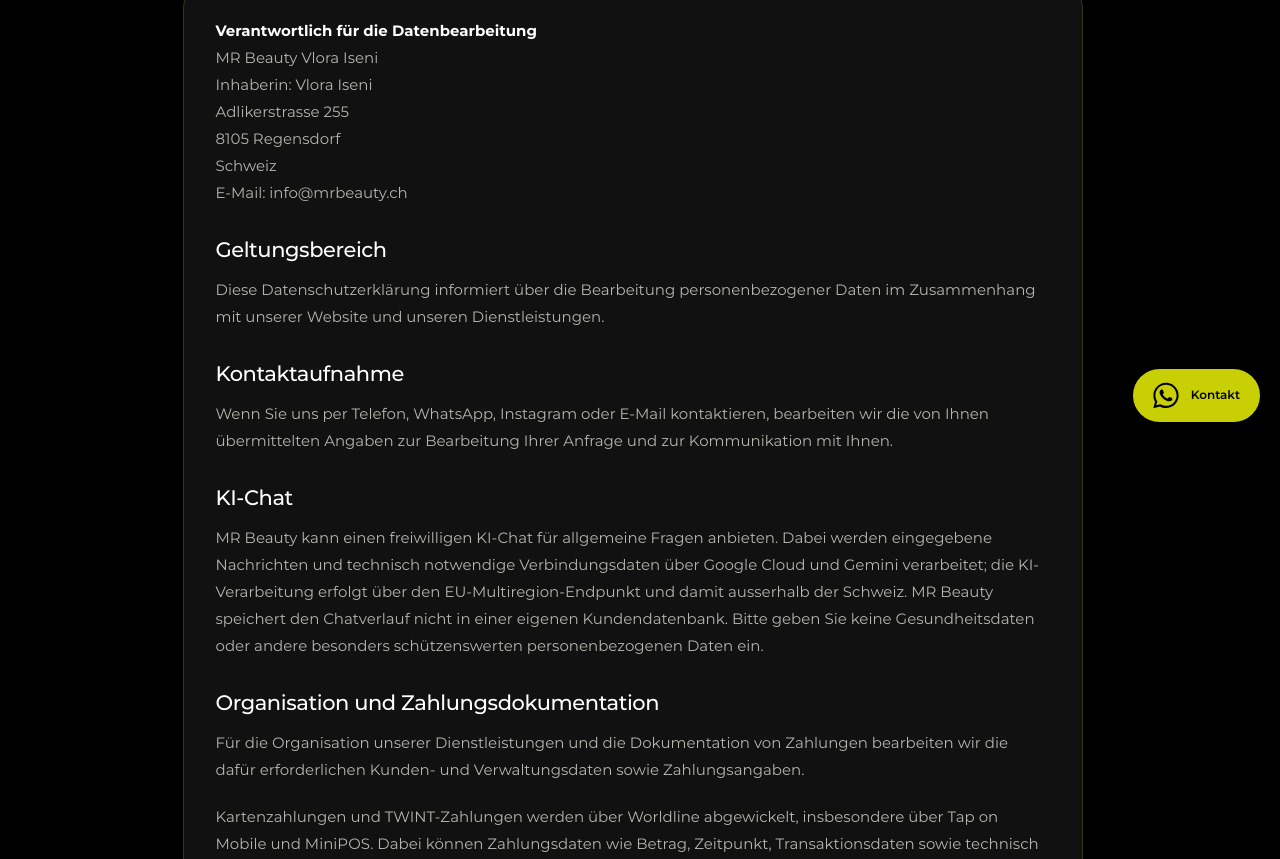
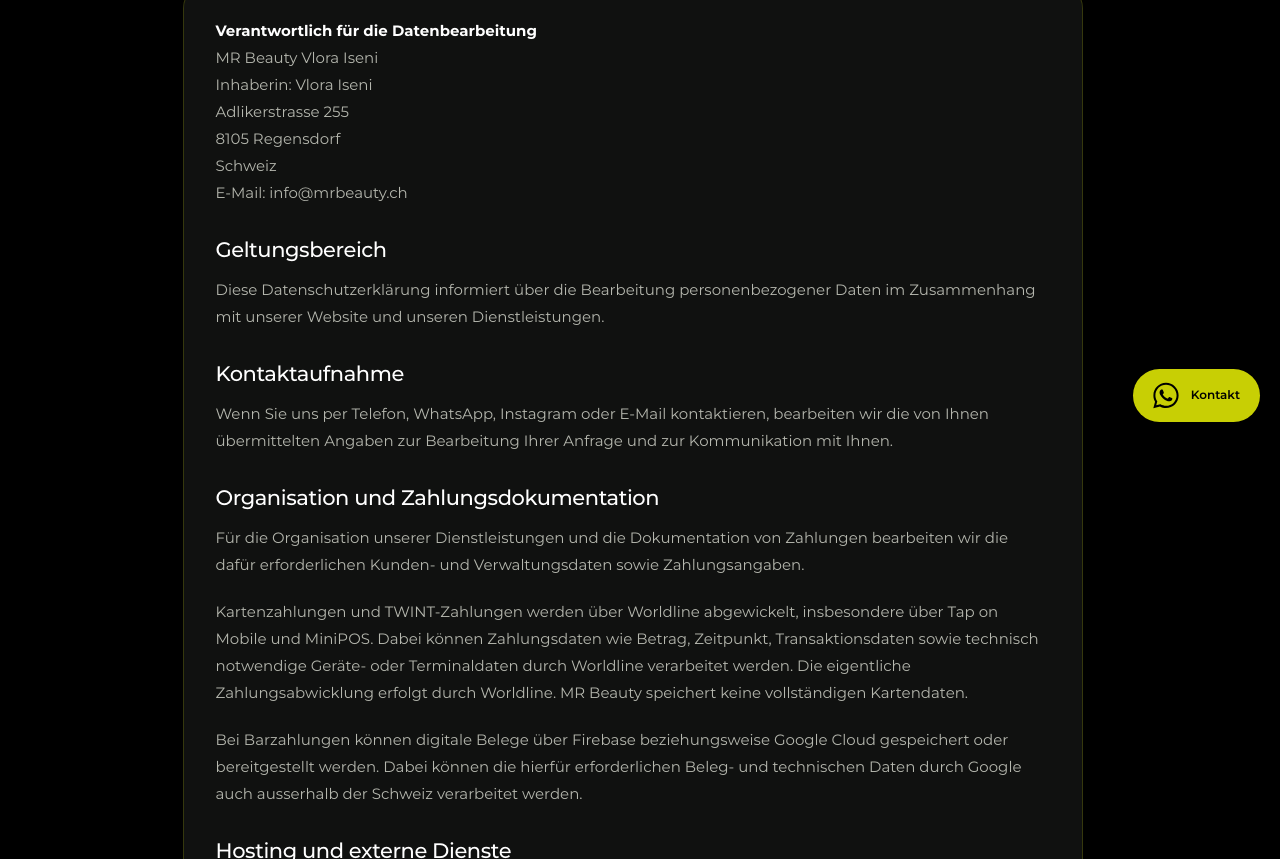
Before and after one commit to mrbeautyvloraiseni/onepage, a plain HTML site: page datenschutz/index.html in a window 1280 px wide. Shown: the part 358-1217 px from the top of the page. Drawn offline with Linux system fonts and the light colour scheme.

Commit message:
Entferne KI-Chat aus Datenschutzerklaerung

```diff
--- a/datenschutz/index.html
+++ b/datenschutz/index.html
@@ -60,9 +60,6 @@ E-Mail: info@mrbeauty.ch</p>
 <h2 class="legal-regular-heading">Kontaktaufnahme</h2>
 <p>Wenn Sie uns per Telefon, WhatsApp, Instagram oder E-Mail kontaktieren, bearbeiten wir die von Ihnen übermittelten Angaben zur Bearbeitung Ihrer Anfrage und zur Kommunikation mit Ihnen.</p>
 
-<h2 class="legal-regular-heading">KI-Chat</h2>
-<p>MR Beauty kann einen freiwilligen KI-Chat für allgemeine Fragen anbieten. Dabei werden eingegebene Nachrichten und technisch notwendige Verbindungsdaten über Google Cloud und Gemini verarbeitet; die KI-Verarbeitung erfolgt über den EU-Multiregion-Endpunkt und damit ausserhalb der Schweiz. MR Beauty speichert den Chatverlauf nicht in einer eigenen Kundendatenbank. Bitte geben Sie keine Gesundheitsdaten oder andere besonders schützenswerten personenbezogenen Daten ein.</p>
-
 <h2 class="legal-regular-heading">Organisation und Zahlungsdokumentation</h2>
 <p>Für die Organisation unserer Dienstleistungen und die Dokumentation von Zahlungen bearbeiten wir die dafür erforderlichen Kunden- und Verwaltungsdaten sowie Zahlungsangaben.</p>
 <p>Kartenzahlungen und TWINT-Zahlungen werden über Worldline abgewickelt, insbesondere über Tap on Mobile und MiniPOS. Dabei können Zahlungsdaten wie Betrag, Zeitpunkt, Transaktionsdaten sowie technisch notwendige Geräte- oder Terminaldaten durch Worldline verarbeitet werden. Die eigentliche Zahlungsabwicklung erfolgt durch Worldline. MR Beauty speichert keine vollständigen Kartendaten.</p>
```
